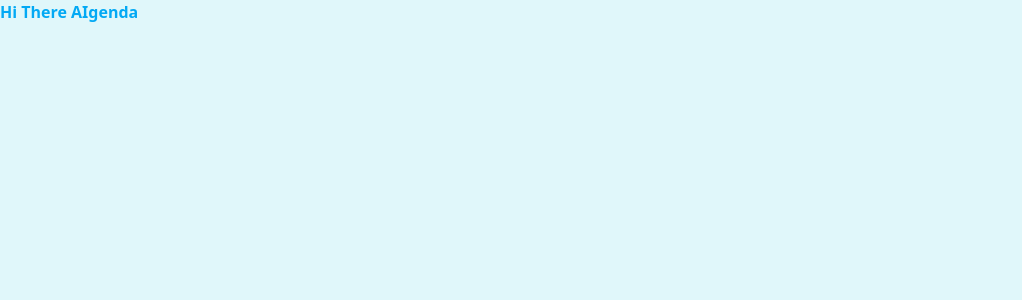
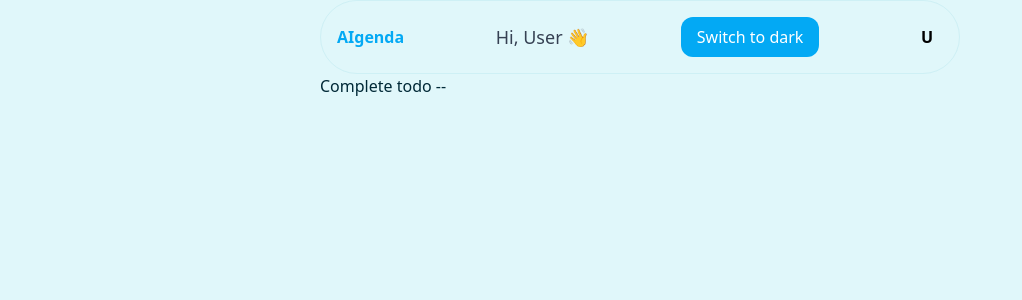
Before and after one commit to vallabhtiwari/aigenda, a Next.js app: page / in a window 1280 px wide. Shown: the top 300 px of the page, without its empty margins (0-1022 px from the left). Built offline with nearby package versions, Linux system fonts and the light colour scheme.

Commit message:
boilerplate for aigenda

```diff
--- /dev/null
+++ b/src/app/components/Navbar.tsx
@@ -0,0 +1,14 @@
+import ThemeToggle from "./ThemeToggle";
+
+export function Navbar() {
+  return (
+    <nav className="w-full p-4 flex justify-between items-center border border-muted rounded-full">
+      <h1>AIgenda</h1>
+      <div className="  text-gray-700 text-lg">Hi, User 👋</div>
+      <ThemeToggle />
+      <div className="w-8 h-8  rounded-full flex items-center justify-center text-black font-semibold">
+        U
+      </div>
+    </nav>
+  );
+}
--- /dev/null
+++ b/src/app/components/TodoItem.tsx
@@ -0,0 +1,9 @@
+import { Todo } from "@/lib/types";
+
+export function TodoItem({ todo }: { todo: Todo }) {
+  return (
+    <div>
+      {todo.title} -- {todo.complete}
+    </div>
+  );
+}
--- /dev/null
+++ b/src/app/components/TodosList.tsx
@@ -0,0 +1,12 @@
+import { Todo } from "@/lib/types";
+import { TodoItem } from "@/app/components/TodoItem";
+
+export function TodosList({ todos }: { todos: Todo[] }) {
+  return (
+    <section>
+      {todos.map((todo) => (
+        <TodoItem key={todo.id} todo={todo} />
+      ))}
+    </section>
+  );
+}
--- a/src/app/page.tsx
+++ b/src/app/page.tsx
@@ -1,5 +1,19 @@
 import Image from "next/image";
+import { Navbar } from "@/app/components/Navbar";
+import { TodosList } from "@/app/components/TodosList";
 
+const todos = [
+  {
+    id: "1",
+    title: "Complete todo",
+    complete: false,
+  },
+];
 export default function Home() {
-  return <h1>Hi There AIgenda</h1>;
+  return (
+    <main className="max-w-1/2 mx-auto">
+      <Navbar />
+      <TodosList todos={todos} />
+    </main>
+  );
 }
```
